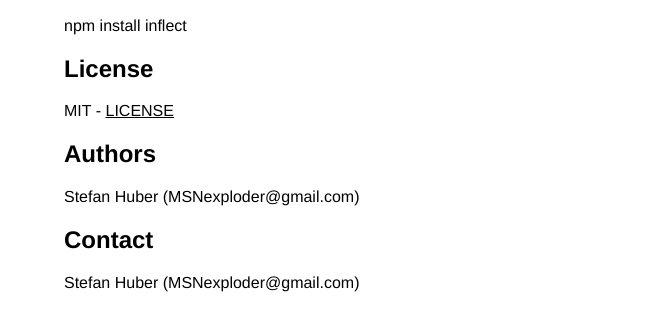
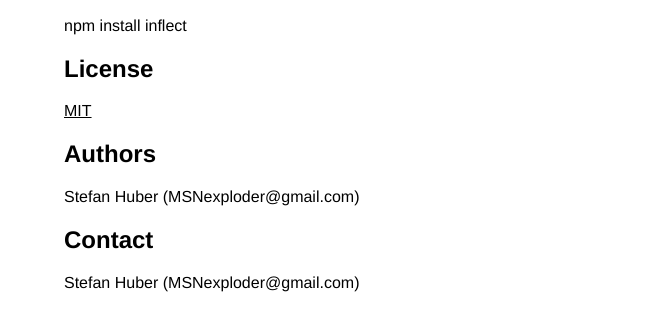
Before and after one commit to MSNexploder/inflect, a plain HTML site: page index.html in a window 1280 px wide. Shown: the part 224-533 px from the top of the page, 226-875 px from the left. Drawn offline with Linux system fonts and the light colour scheme; grey boxes are pictures that could not be loaded.

Commit message:
changed link to license

```diff
--- a/index.html
+++ b/index.html
@@ -52,7 +52,7 @@
     <h2>Install</h2>
 <p>npm install inflect</p>
 <h2>License</h2>
-<p>MIT - <a href="https://github.com/MSNexploder/inflect/raw/master/LICENSE">LICENSE</a></p>
+<p><a href="https://github.com/MSNexploder/inflect/raw/master/LICENSE">MIT</a></p>
 <h2>Authors</h2>
 <p>Stefan Huber (MSNexploder@gmail.com)</p>
 <h2>Contact</h2>
```
